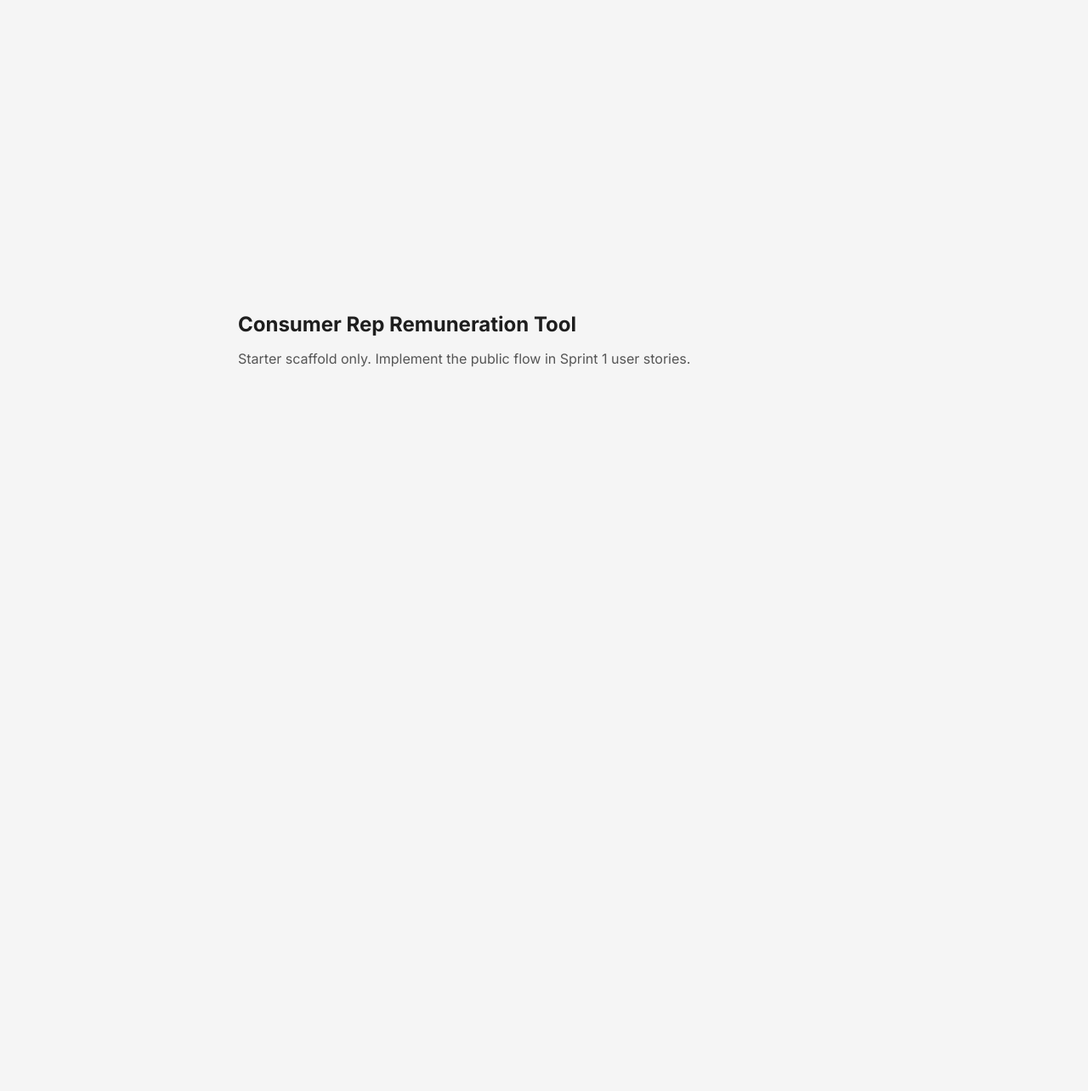
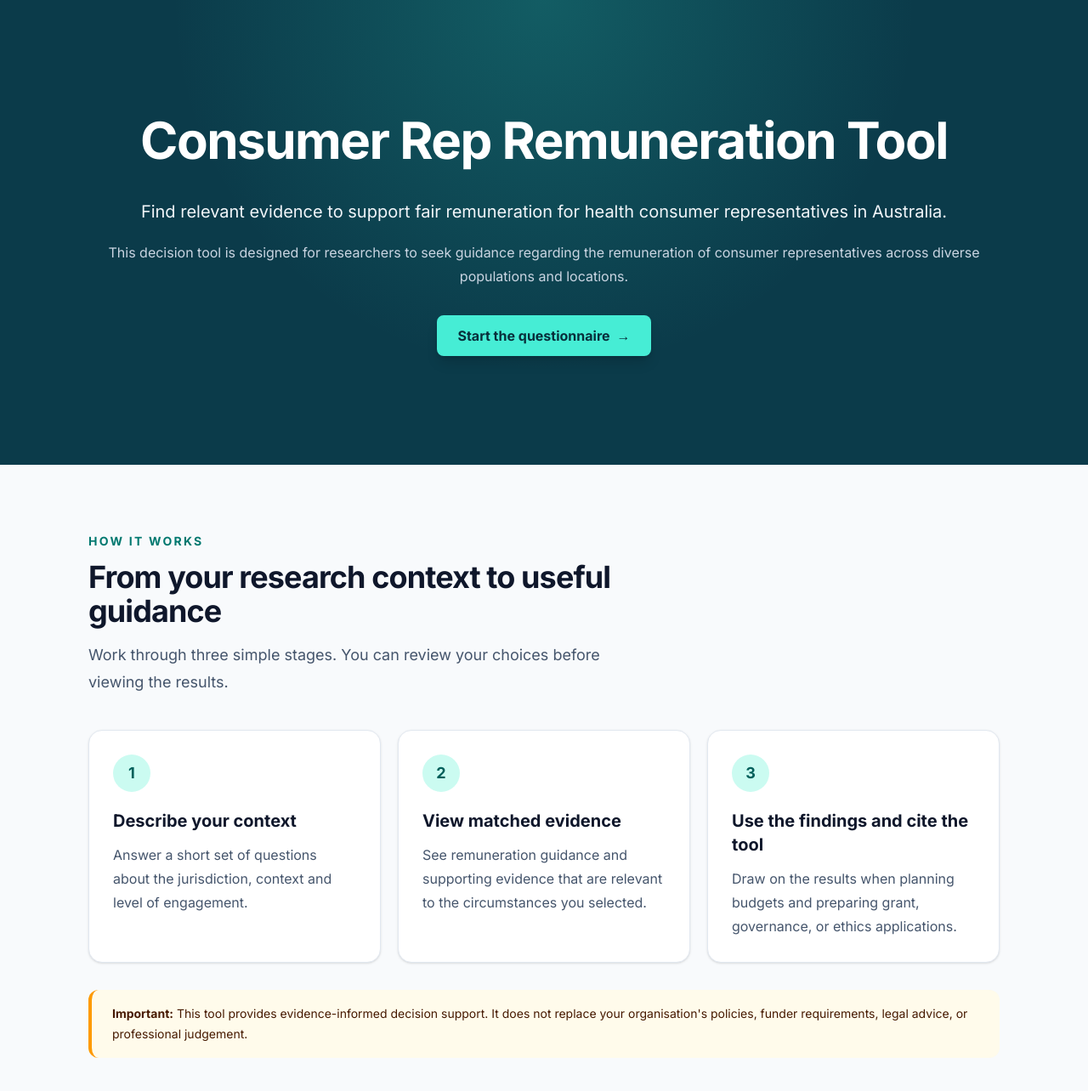
Before and after one commit to unsw-cse-comp99-3900/capstone-project-26t2-9900-t13c-cake, a Next.js app: page / in a window 1280 px wide. Shown: the top 1284 px of the page at 85% size. Before the commit the page ends 800 px from the top, so only its background shows below. Built offline with nearby package versions, Linux system fonts and the light colour scheme.

Commit message:
Update landing page

```diff
--- a/src/app/page.tsx
+++ b/src/app/page.tsx
@@ -1,14 +1,10 @@
-/**
- * Public home route — single-page shell for landing, quiz, and results (CAKE-1, CAKE-3, CAKE-5).
- * Implement Sprint 1 UI here or compose from `src/components/`.
- */
+import { LandingPage } from "@/components/landing/LandingPage";
+
 export default function HomePage() {
   return (
-    <main className="mx-auto flex min-h-screen max-w-3xl flex-col justify-center px-6 py-16">
-      <h1 className="mb-3 text-2xl font-bold">Consumer Rep Remuneration Tool</h1>
-      <p className="text-[#555555]">
-        Starter scaffold only. Implement the public flow in Sprint 1 user stories.
-      </p>
-    </main>
+    <>
+      <LandingPage />
+      <div id="questionnaire" className="scroll-mt-6" aria-hidden="true" />
+    </>
   );
 }
--- /dev/null
+++ b/src/components/landing/CitationCopyButton.tsx
@@ -0,0 +1,59 @@
+"use client";
+
+import { useEffect, useRef, useState } from "react";
+
+type CitationCopyButtonProps = {
+  citation: string;
+};
+
+export function CitationCopyButton({ citation }: CitationCopyButtonProps) {
+  const [status, setStatus] = useState<"idle" | "copied" | "failed">("idle");
+  const resetTimer = useRef<ReturnType<typeof setTimeout> | null>(null);
+
+  useEffect(() => {
+    return () => {
+      if (resetTimer.current) {
+        clearTimeout(resetTimer.current);
+      }
+    };
+  }, []);
+
+  function showStatus(nextStatus: "copied" | "failed") {
+    setStatus(nextStatus);
+
+    if (resetTimer.current) {
+      clearTimeout(resetTimer.current);
+    }
+
+    resetTimer.current = setTimeout(() => setStatus("idle"), 1800);
+  }
+
+  async function copyCitation() {
+    try {
+      await navigator.clipboard.writeText(citation);
+      showStatus("copied");
+    } catch {
+      showStatus("failed");
+    }
+  }
+
+  return (
+    <div className="relative shrink-0">
+      <button
+        type="button"
+        onClick={copyCitation}
+        className="inline-flex min-h-10 items-center justify-center rounded-lg border border-teal-700 bg-white px-4 py-2 text-sm font-bold text-teal-800 transition hover:bg-teal-100 focus-visible:outline-3 focus-visible:outline-offset-2 focus-visible:outline-teal-800"
+      >
+        Copy citation
+      </button>
+      {status !== "idle" && (
+        <span
+          role="status"
+          className="absolute left-1/2 top-full z-10 mt-2 -translate-x-1/2 whitespace-nowrap rounded-md bg-slate-900 px-3 py-1.5 text-xs font-semibold text-white shadow-lg"
+        >
+          {status === "copied" ? "Copied" : "Copy failed"}
+        </span>
+      )}
+    </div>
+  );
+}
--- a/src/components/landing/LandingPage.tsx
+++ b/src/components/landing/LandingPage.tsx
@@ -1,4 +1,150 @@
-/** CAKE-1 — LandingPage */
+import { CitationCopyButton } from "./CitationCopyButton";
+
+const instructions = [
+  {
+    title: "Describe your context",
+    description:
+      "Answer a short set of questions about the jurisdiction, context and level of engagement.",
+  },
+  {
+    title: "View matched evidence",
+    description:
+      "See remuneration guidance and supporting evidence that are relevant to the circumstances you selected.",
+  },
+  {
+    title: "Use the findings and cite the tool",
+    description:
+      "Draw on the results when planning budgets and preparing grant, governance, or ethics applications.",
+  },
+];
+
+const citation =
+  "Johnston, D., Nguyen, L., Liu, Y., Wei, X., Dai, J., Li, J., Zhang, Z., & Yang, Z. (2026). Consumer Rep Remuneration Tool [Web application]. i2i, UNSW Population Health and UNSW COMP9900/3900 Team T13C.";
+
 export function LandingPage() {
-  return null;
+  return (
+    <main className="min-h-screen overflow-hidden bg-slate-50 text-slate-900">
+      <section className="relative isolate bg-[#0b3b4a] text-white">
+        <div
+          aria-hidden="true"
+          className="absolute inset-0 -z-10 bg-[radial-gradient(circle_at_top,_rgba(45,212,191,0.22),_transparent_52%)]"
+        />
+        <div className="mx-auto flex w-full max-w-6xl flex-col items-center px-5 py-20 text-center sm:px-8 sm:py-24 lg:px-10 lg:py-32">
+            <h1 className="w-full text-4xl font-bold leading-tight tracking-tight sm:text-5xl lg:text-6xl">
+              Consumer Rep Remuneration Tool
+            </h1>
+            <p className="mt-7 w-full text-lg leading-8 text-slate-100 sm:text-xl sm:leading-9">
+              Find relevant evidence to support fair remuneration for health consumer representatives in Australia.
+            </p>
+            <p className="mt-4 w-full leading-7 text-slate-300">
+              This decision tool is designed for researchers to seek guidance regarding the remuneration of consumer representatives across diverse populations and locations.
+            </p>
+            <a
+              href="#questionnaire"
+              className="mt-8 inline-flex min-h-12 items-center justify-center rounded-lg bg-teal-300 px-6 py-3 font-bold text-[#082f3b] shadow-lg shadow-black/15 transition hover:bg-teal-200 focus-visible:outline-3 focus-visible:outline-offset-4 focus-visible:outline-white"
+            >
+              Start the questionnaire
+              <span aria-hidden="true" className="ml-2">
+                &rarr;
+              </span>
+            </a>
+        </div>
+      </section>
+
+      <section
+        id="how-it-works"
+        aria-labelledby="instructions-heading"
+        className="mx-auto w-full max-w-6xl px-5 py-16 sm:px-8 sm:py-20 lg:px-10"
+      >
+        <div className="max-w-2xl">
+          <p className="text-sm font-bold uppercase tracking-[0.16em] text-teal-700">
+            How it works
+          </p>
+          <h2
+            id="instructions-heading"
+            className="mt-3 text-3xl font-bold tracking-tight text-slate-900 sm:text-4xl"
+          >
+            From your research context to useful guidance
+          </h2>
+          <p className="mt-4 text-lg leading-8 text-slate-600">
+            Work through three simple stages. You can review your choices before viewing the results.
+          </p>
+        </div>
+
+        <ol className="mt-10 grid gap-5 md:grid-cols-3">
+          {instructions.map((instruction, index) => (
+            <li
+              key={instruction.title}
+              className="rounded-2xl border border-slate-200 bg-white p-6 shadow-sm sm:p-7"
+            >
+              <span className="flex size-11 items-center justify-center rounded-full bg-teal-100 text-lg font-bold text-teal-800">
+                {index + 1}
+              </span>
+              <h3 className="mt-5 text-xl font-bold text-slate-900">
+                {instruction.title}
+              </h3>
+              <p className="mt-3 leading-7 text-slate-600">
+                {instruction.description}
+              </p>
+            </li>
+          ))}
+        </ol>
+
+        <aside className="mt-8 rounded-xl border-l-4 border-amber-500 bg-amber-50 px-5 py-4 text-sm leading-6 text-amber-950 sm:px-6">
+          <strong>Important:</strong> This tool provides evidence-informed decision support. It does not replace your organisation&apos;s policies, funder requirements, legal advice, or professional judgement.
+        </aside>
+      </section>
+
+      <section
+        aria-labelledby="citation-heading"
+        className="border-y border-slate-200 bg-white"
+      >
+        <div className="mx-auto grid w-full max-w-6xl gap-8 px-5 py-16 sm:px-8 lg:grid-cols-[0.7fr_1.3fr] lg:gap-12 lg:px-10 lg:py-20">
+          <div>
+            <p className="text-sm font-bold uppercase tracking-[0.16em] text-teal-700">
+              Acknowledge this resource
+            </p>
+            <h2
+              id="citation-heading"
+              className="mt-3 text-3xl font-bold tracking-tight text-slate-900"
+            >
+              How to cite this tool
+            </h2>
+            <p className="mt-4 leading-7 text-slate-600">
+              Include this citation when referring to the tool.
+            </p>
+          </div>
+
+          <div className="min-w-0 rounded-2xl border border-teal-200 bg-teal-50 p-6 sm:p-8">
+            <div className="flex flex-wrap items-center justify-between gap-4">
+              <p className="text-sm font-bold uppercase tracking-wide text-teal-800">
+                Suggested citation
+              </p>
+              <CitationCopyButton citation={citation} />
+            </div>
+            <p className="mt-4 break-words leading-8 text-slate-800">
+              Johnston, D., Nguyen, L., Liu, Y., Wei, X., Dai, J., Li, J., Zhang, Z., &amp; Yang, Z. (2026). <cite>Consumer Rep Remuneration Tool</cite>{" "} [Web application]. i2i, UNSW Population Health and UNSW COMP9900/3900 Team T13C Cake.
+            </p>
+            <div className="mt-6 border-t border-teal-200 pt-5 text-sm leading-6 text-slate-600">
+              <p>
+                <strong className="text-slate-800">Project supervisors:</strong>{" "}
+                Deborah Johnston and Loc Nguyen
+              </p>
+              <p className="mt-2">
+                <strong className="text-slate-800">Student group:</strong> UNSW
+                COMP9900/3900 Team T13C
+              </p>
+            </div>
+          </div>
+        </div>
+      </section>
+
+      <footer className="bg-slate-950 text-slate-300">
+        <div className="mx-auto flex w-full max-w-6xl flex-col gap-3 px-5 py-8 text-sm sm:px-8 md:flex-row md:items-center md:justify-between lg:px-10">
+          <p>&copy; 2026 T13C Cake</p>
+          <p>Developed with i2i, UNSW Population Health</p>
+        </div>
+      </footer>
+    </main>
+  );
 }
```
